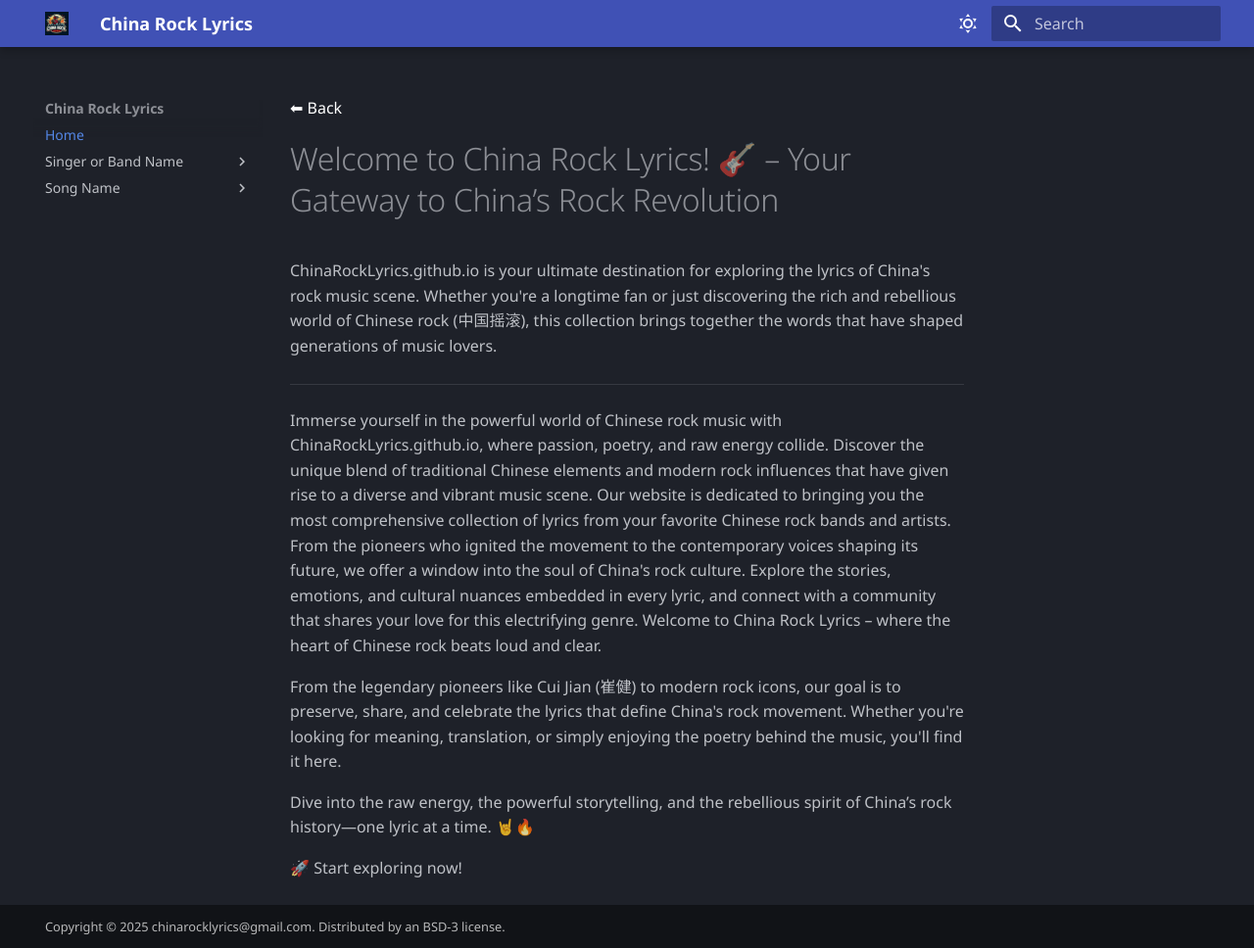
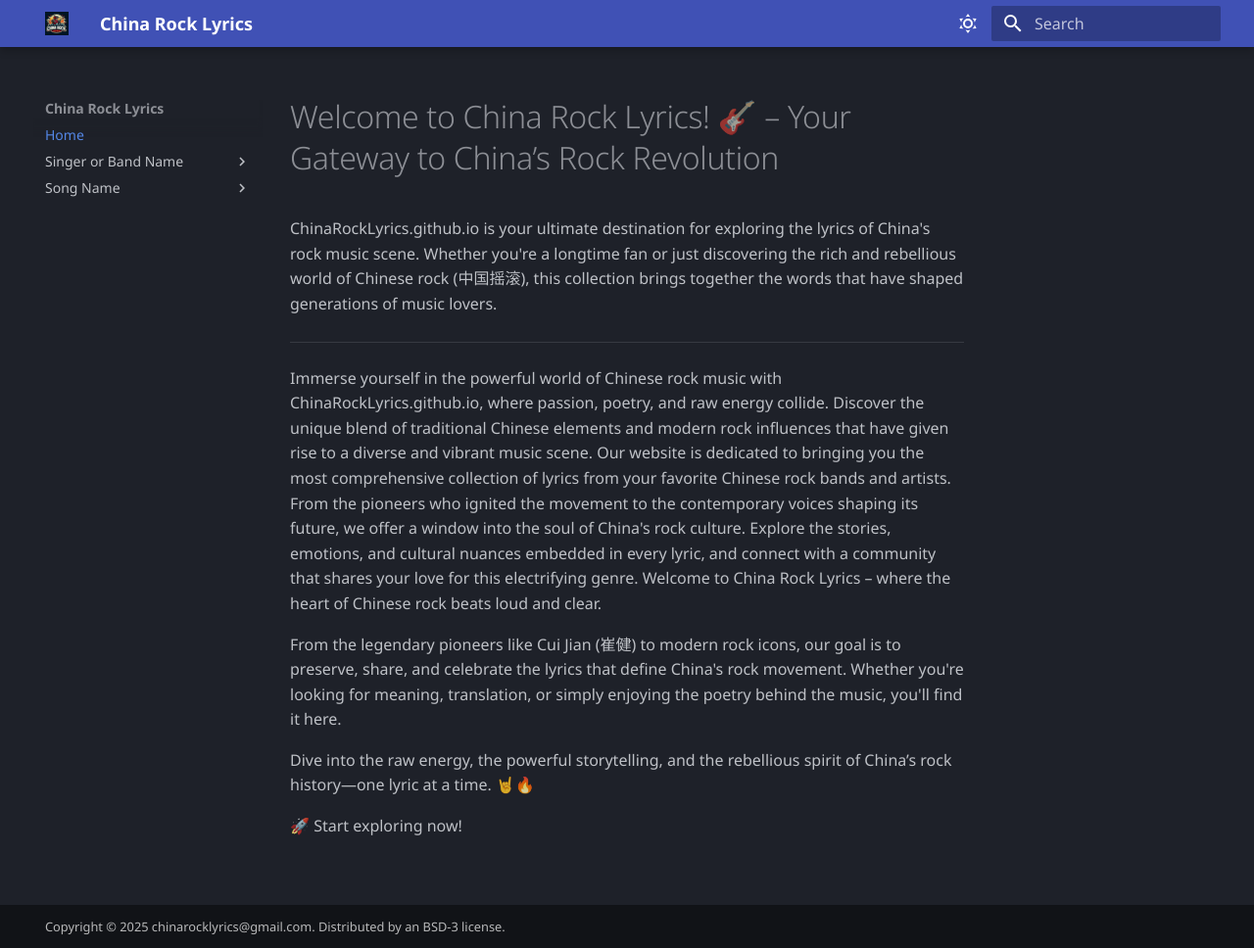
Before and after one commit to chinarocklyrics/ChinaRockLyrics, an MkDocs documentation site: the page built from docs/index.md, in a window 1280 px wide and 968 px high. Shown: the whole window at 98% size. Built offline with MkDocs 1.6.1 and Material for MkDocs 9.7.7, drawn with Linux system fonts in a browser that asks for light colours.

Commit message:
remove back button from home page

```diff
--- a/overrides/main.html
+++ b/overrides/main.html
@@ -1,7 +1,8 @@
 {% extends "base.html" %}
 
 {% block content %}
-  <button onclick="history.back()" style="margin-bottom: 20px;">⬅ Back</button>
+
+
   {{ super() }}
   {% if page.meta.audio %}
     {% set audio_path = page.file.src_path | replace("lyrics/", "/audio/") | replace(".md", ".m4a") %}
@@ -15,4 +16,8 @@
     </audio>
   {% endif %}
 
+  {% if not page.meta.description %}
+    <button onclick="history.back()" style="margin-bottom: 20px;">⬅ Back</button>
+  {% endif %}
+
 {% endblock %}
```
